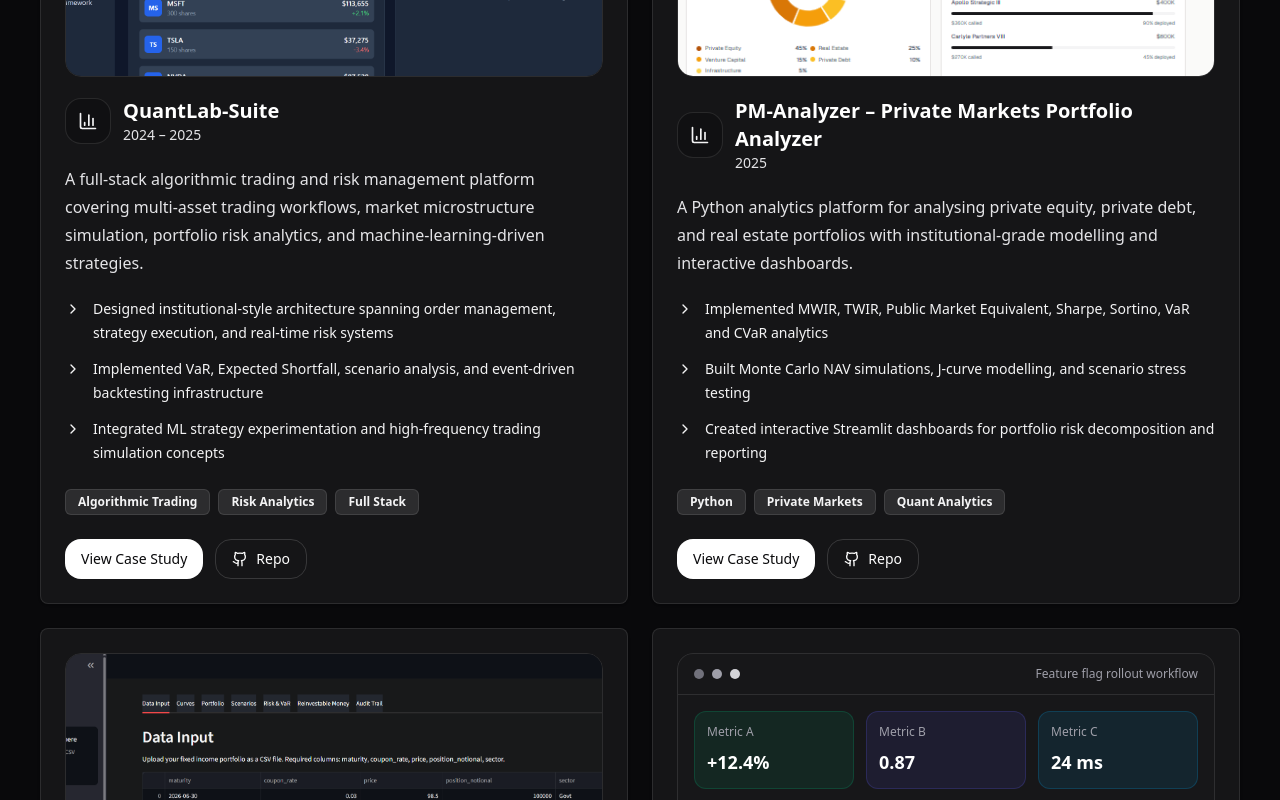
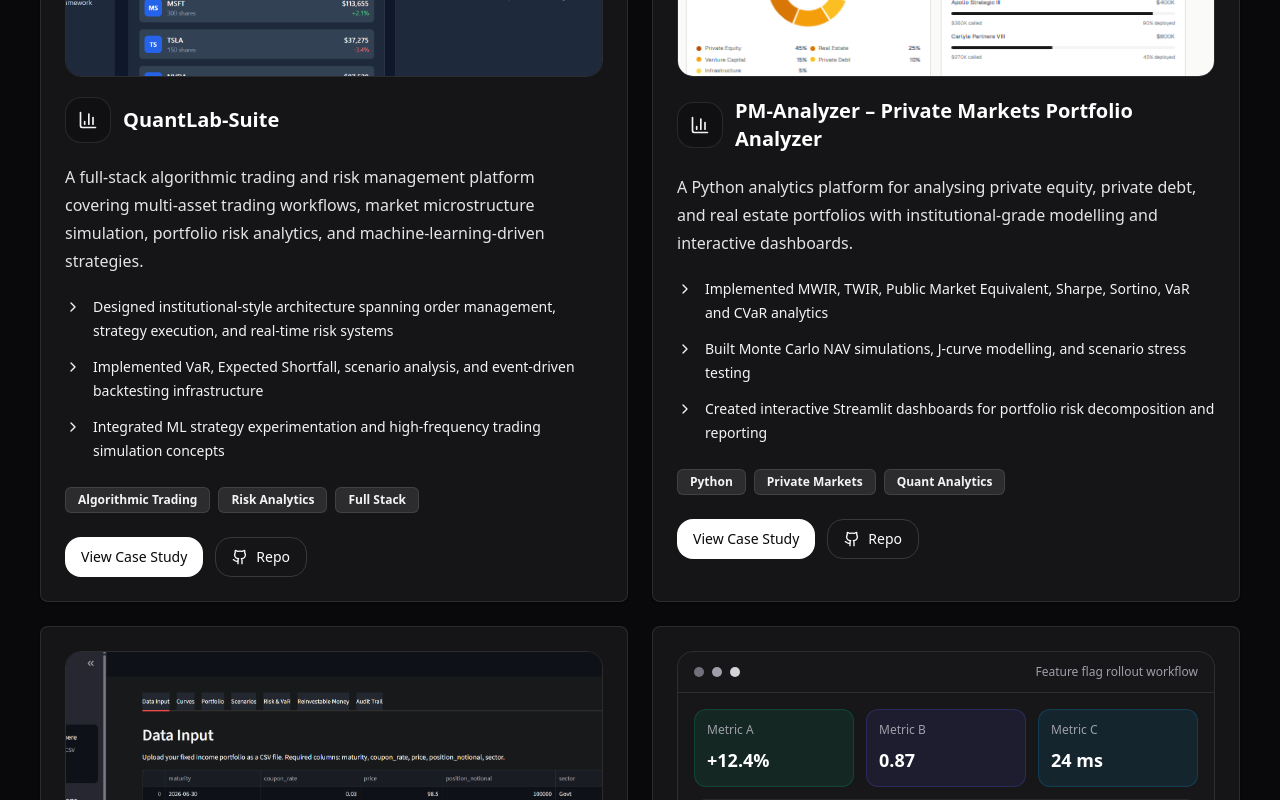
Before and after one commit to agastya-kataria/agastya-portfolio, a React (Vite) app: page / in a window 1280 px wide. Shown: the part 2580-3380 px from the top of the page. Built offline with nearby package versions, Linux system fonts and the light colour scheme; the HTML template or start-up script is replaced by a standard one.

Commit message:
refactor: remove project period display for improved visual clarity

```diff
--- a/src/App.jsx
+++ b/src/App.jsx
@@ -779,7 +779,6 @@
                         </div>
                         <div>
                           <h3 className="text-xl font-semibold text-white">{project.title}</h3>
-                          <p className="text-sm text-zinc-200">{project.period}</p>
                         </div>
                       </div>
                     </div>
```
